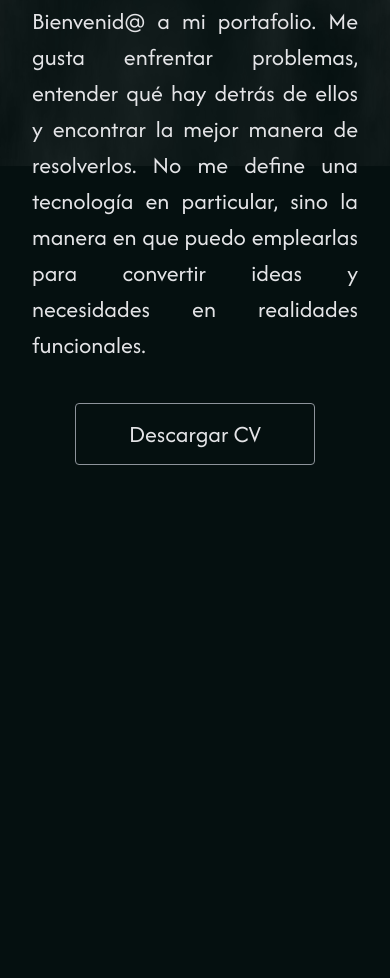
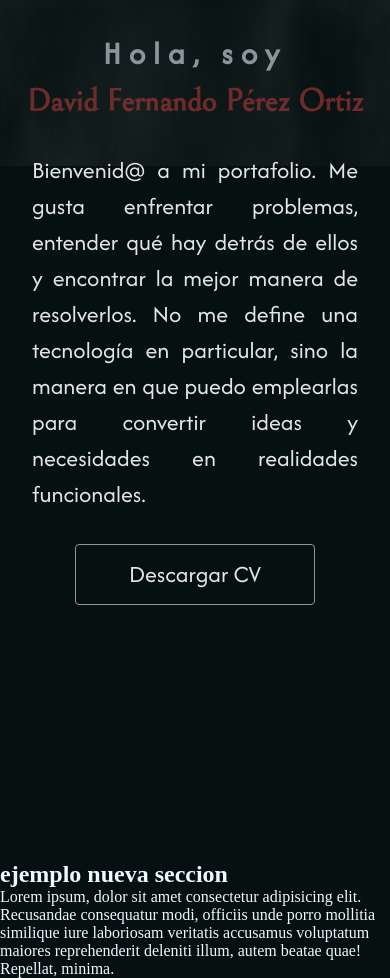
Before and after one commit to CruXch/portafolio, a plain HTML site: page index.html in a window 390 px wide. Shown: the part 678-1656 px from the top of the page. Before the commit the page ends 1143 px from the top, so only its background shows below. Drawn offline with Linux system fonts and the light colour scheme.

Commit message:
Cambié propiedades en el responsive movil, principalmente que la imagen central pase de ser absolute a ser relative, para un mejor orden del orden de los elementos

```diff
--- a/assets/css/inicio.css
+++ b/assets/css/inicio.css
@@ -181,16 +181,40 @@
 
 /* 7. MÓVIL ---------------------------------------------- */
 @media (max-width: 768px) {
-  .inicio{
-    align-items: end;
-    bottom: 3rem;
-    overflow: visible;
+  .inicio {
+    position: relative;
+
+    display: flex;
+    flex-direction: column;
+    align-items: center;
+    justify-content: flex-start;
+
+    width: 100%;
+    min-height: 100svh;
+    height: auto;
+
+    overflow: hidden;
   }
 
+  /* La imagen ahora ocupa espacio real */
+  /*Se cambia de absolute a relative para que también
+    tenga un espacio que se cuenta en el flex y el texto
+    no se ponga encima de la imagen*/
+  .img-ventana {
+    position: relative;
+    top: -4rem;
+    width: 100%;
+    height: 90svh;
+  }
+
+  /* El contenido aparece debajo de la imagen */
   .inicio-caja {
+    position: relative;
+    z-index: 2;
+    top: -10rem;
     max-width: 30rem;
-    top: 25rem;
-    margin: auto;
+    margin: 2rem auto 4rem;
+    padding: 0 1rem;
   }
 
   .inicio-caja h1 {
@@ -198,15 +222,14 @@
   }
 
   .inicio-caja p {
-    margin-left: 2rem;
-    margin-right: 2rem;
+    margin: 1rem;
   }
 
   .boton-cv {
     max-width: 15rem;
     display: flex;
     justify-content: center;
-    margin: auto;
+    margin: 2rem auto;
   }
 }
 
--- a/index.html
+++ b/index.html
@@ -62,8 +62,12 @@
       </div>
     </section>
 
-
-
+    <section>
+      <div>
+        <h2 style="color: aliceblue;">ejemplo nueva seccion</h2>
+        <p style="color: aliceblue;">Lorem ipsum, dolor sit amet consectetur adipisicing elit. Recusandae consequatur modi, officiis unde porro mollitia similique iure laboriosam veritatis accusamus voluptatum maiores reprehenderit deleniti illum, autem beatae quae! Repellat, minima.</p>
+      </div>
+    </section>
 
     <script src="assets/js/main.js"></script>
     <script src="https://kit.fontawesome.com/0a13e29f24.js" crossorigin="anonymous"></script>
```
